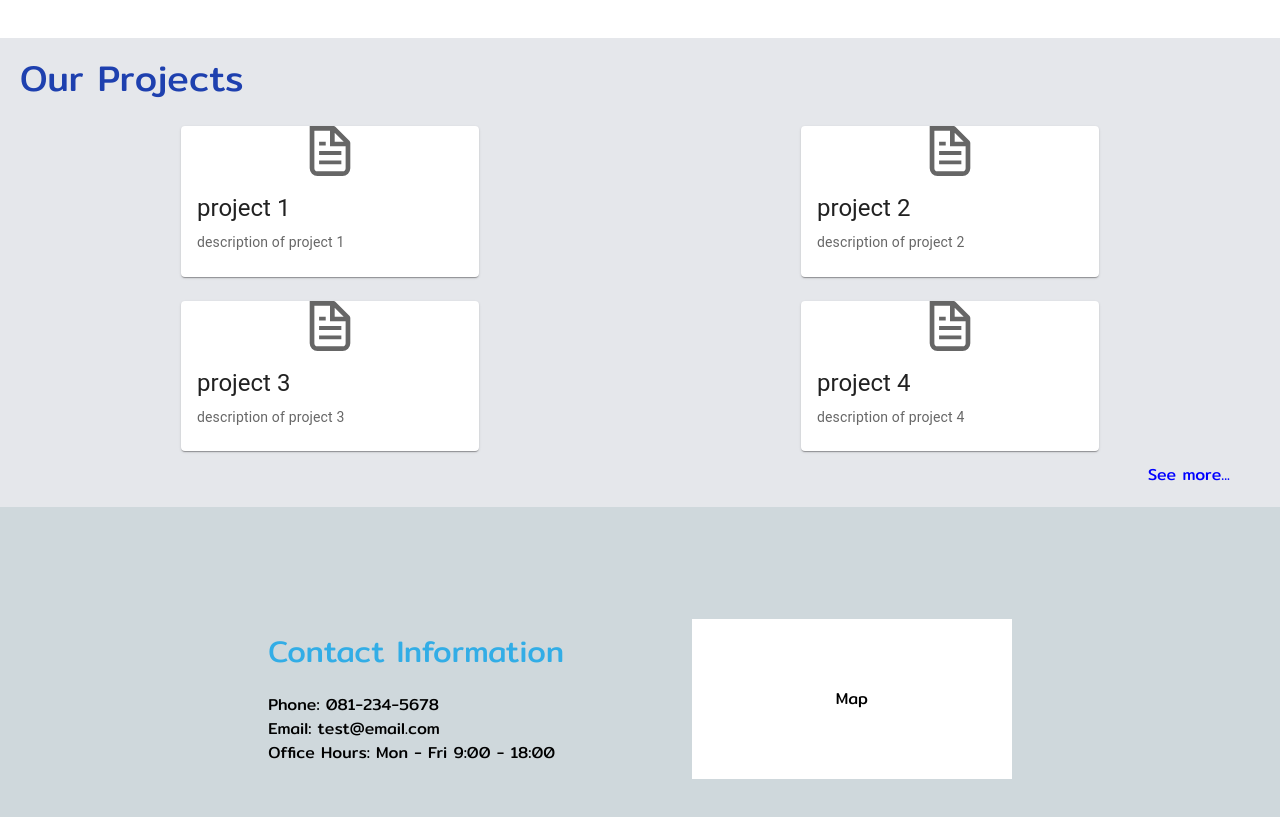
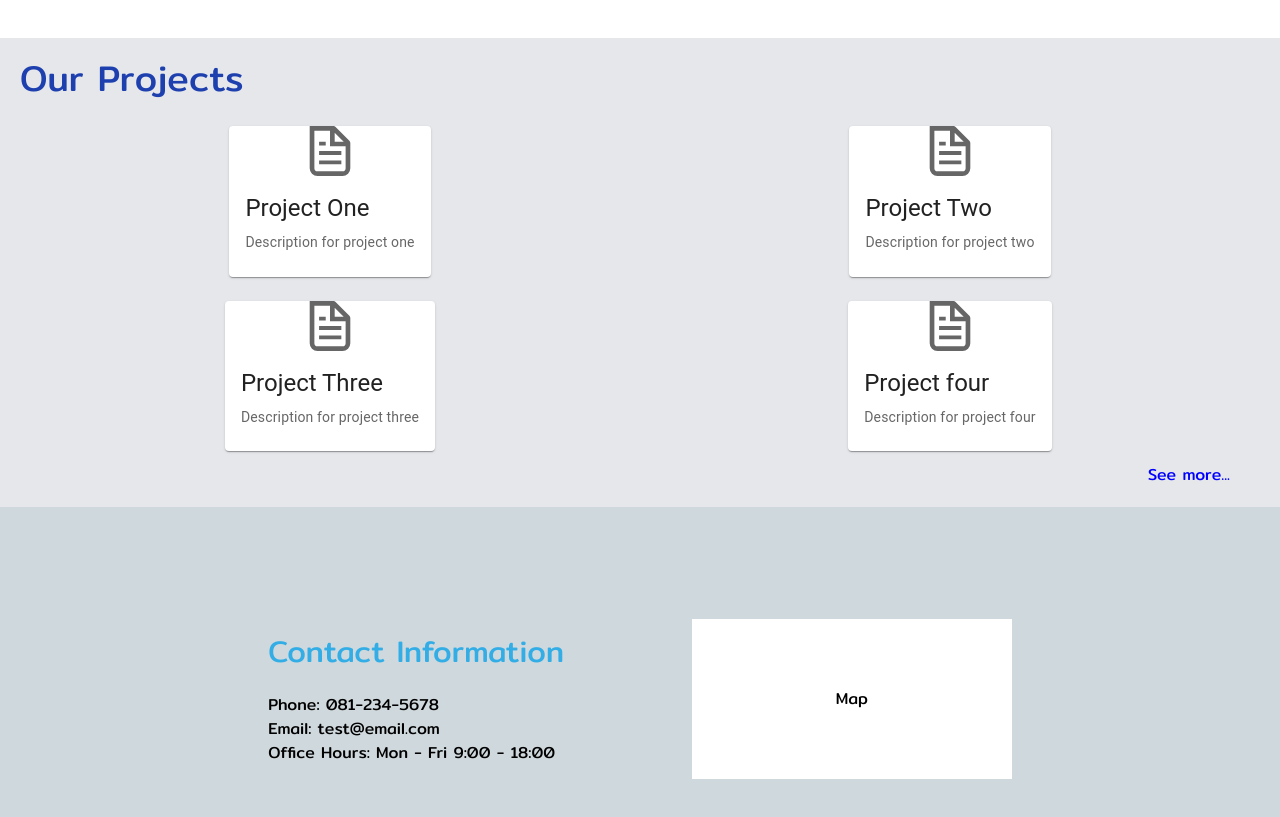
Before and after one commit to indykorpong/construction-site, a Next.js app: page /home in a window 1280 px wide. Shown: the part 1130-1947 px from the top of the page. Built offline with nearby package versions, Linux system fonts and the light colour scheme.

Commit message:
Add redirect to project card in homepage

```diff
--- a/app/(client)/home/page.tsx
+++ b/app/(client)/home/page.tsx
@@ -8,6 +8,8 @@ import Image from 'next/image'
 import { CarouselComponent } from '../../components/carousel'
 import { CardComponent } from '../../components/card'
 import Link from 'next/link'
+import { useRouter } from 'next/navigation'
+import { ProjectProps } from '../../types/components'
 
 export default function Home() {
   useEffect(() => {
@@ -81,18 +83,14 @@ const HomeCompanyInfo = () => {
 }
 
 const HomeProjects = () => {
-  type ProjectProps = {
-    title: string
-    description: string
-    imageUrl?: string
-  }
+  const router = useRouter()
 
   // eslint-disable-next-line @typescript-eslint/no-unused-vars
   const [listProjects, setListProjects] = useState<ProjectProps[]>([
-    { title: 'project 1', description: 'description of project 1', imageUrl: '' },
-    { title: 'project 2', description: 'description of project 2', imageUrl: '' },
-    { title: 'project 3', description: 'description of project 3', imageUrl: '' },
-    { title: 'project 4', description: 'description of project 4', imageUrl: '' },
+    { id: 1, name: 'Project One', description: 'Description for project one' },
+    { id: 2, name: 'Project Two', description: 'Description for project two' },
+    { id: 3, name: 'Project Three', description: 'Description for project three' },
+    { id: 4, name: 'Project four', description: 'Description for project four' },
   ])
 
   // TODO: fetch projects from API (only first 4 projects)
@@ -101,11 +99,18 @@ const HomeProjects = () => {
     <div className="flex flex-col justify-between bg-gray-200 p-5">
       <div className="header">Our Projects</div>
       <div className="flex flex-wrap items-center justify-start">
-        {listProjects.map((item, index) => {
+        {listProjects.map((project, index) => {
           return (
             <div key={index} className="my-3 flex w-1/2 justify-center px-3">
-              <div className="w-1/2">
-                <CardComponent title={item.title} description={item.description} imageUrl={item.imageUrl} />
+              <div className="flex w-1/2 flex-col items-center justify-center">
+                <div
+                  style={{ width: 'fit-content' }}
+                  onClick={() => {
+                    router.push('/projects/' + project.id)
+                  }}
+                >
+                  <CardComponent title={project.name} description={project.description} imageUrl={project.imageUrl} />
+                </div>
               </div>
             </div>
           )
--- a/app/types/components.ts
+++ b/app/types/components.ts
@@ -8,4 +8,5 @@ export interface ProjectProps {
   id: number
   name: string
   description: string
+  imageUrl?: string
 }
```
